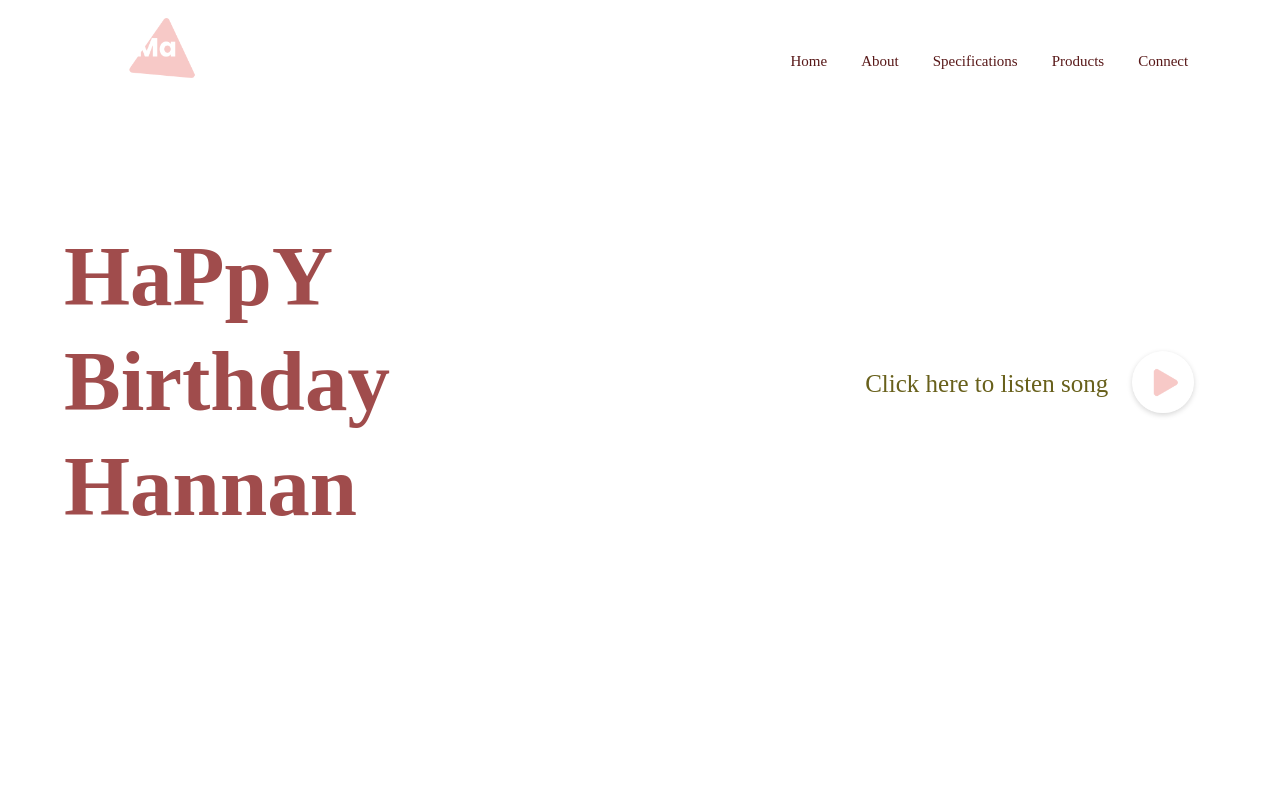
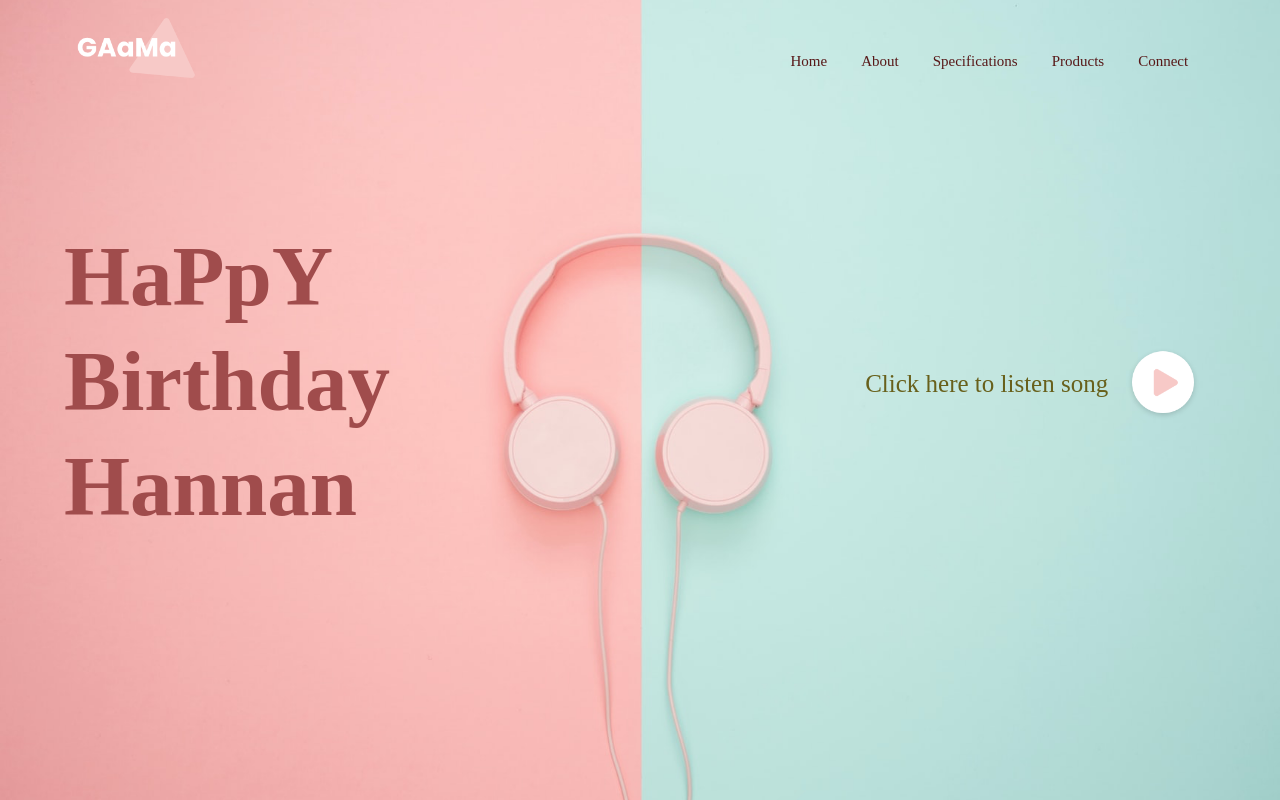
Before and after one commit to hannan-khan45/music-player2, a plain HTML site: page index.html in a window 1280 px wide. Drawn offline with Linux system fonts and the light colour scheme.

Commit message:
Add files via upload

```diff
--- a/style.css
+++ b/style.css
@@ -6,7 +6,7 @@
 .container {
     height: 100vh;
     width: 100%;
-    background-image: url(Sound\ webpage_img/image.png);
+    background-image: url(image.png);
     background-size: cover;
     background-position: center;
     position: relative;
```
Also changed, not shown: image.png (added).
